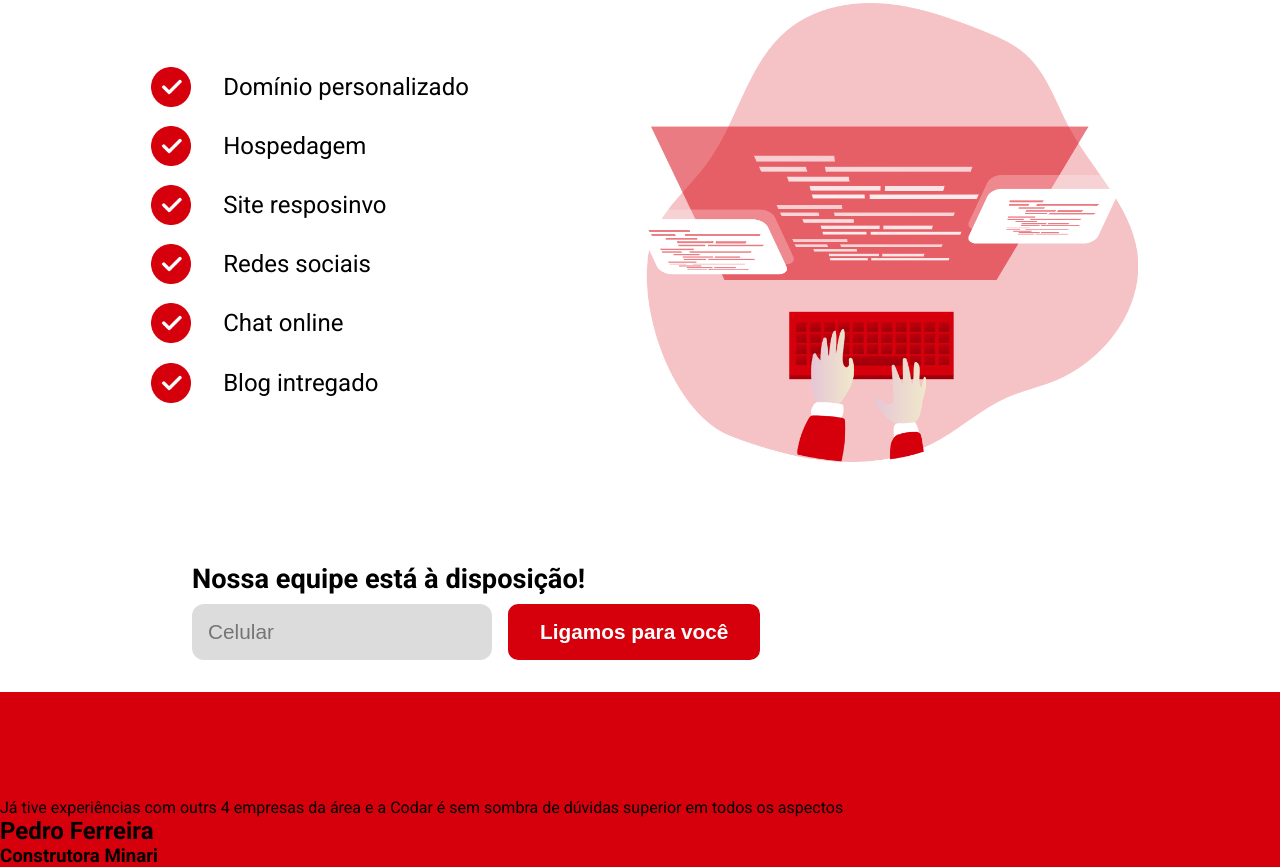
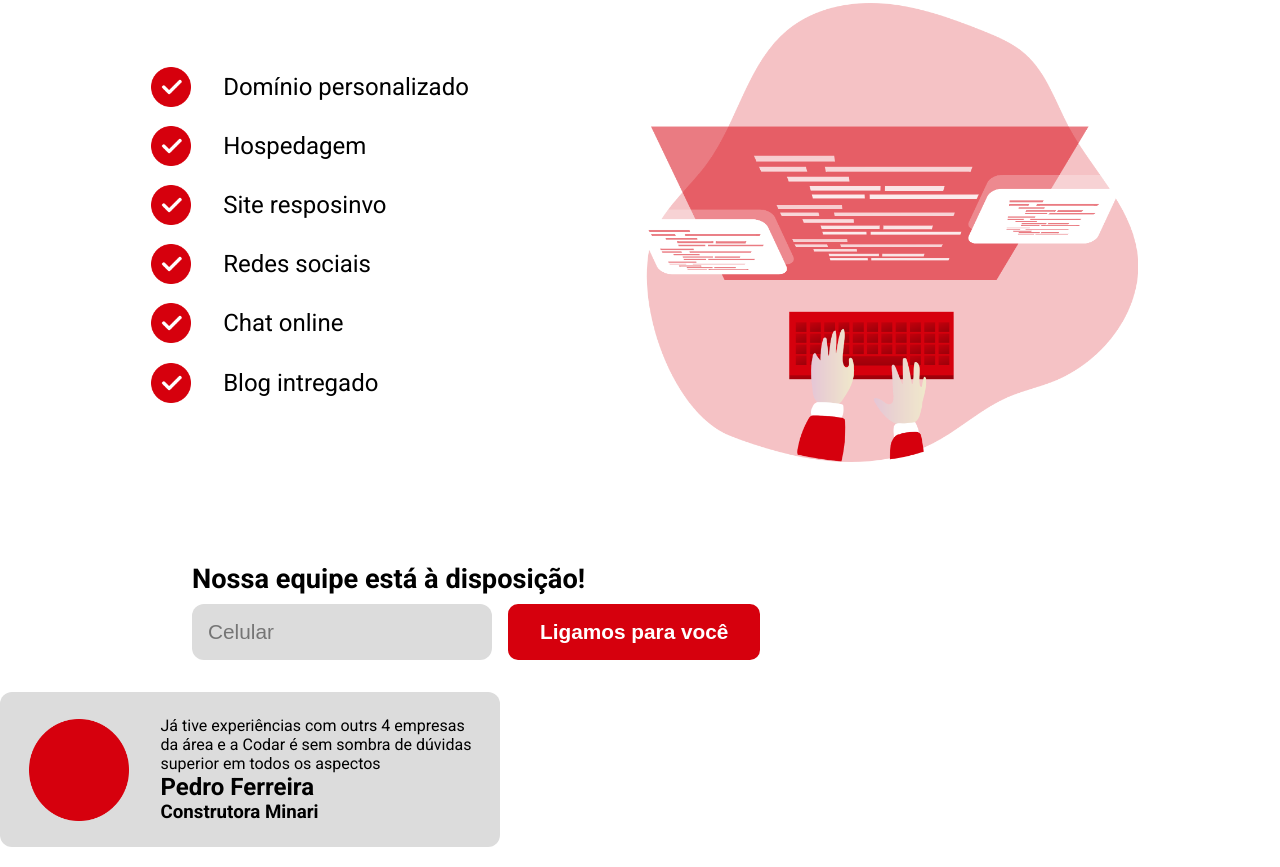
Before and after one commit to DannielDMB28/projeto-coder, a plain HTML site: page index.html in a window 1280 px wide. Shown: the part 947-1814 px from the top of the page. Drawn offline with Linux system fonts and the light colour scheme.

Commit message:
atualizei

```diff
--- a/estilos/style.css
+++ b/estilos/style.css
@@ -153,5 +153,17 @@ main > div > button {
 }
 
 .comentario {
-     background-color: #d6000d;
+    background: #DCDCDC;
+    max-width: 500px;
+    padding: 1.5rem;
+    display: flex;
+    align-items: center;
+    justify-content: center;
+    gap: 2rem;
+    border-radius: 12px;
 }
+
+.div-comentario {
+    flex-direction: column;
+    gap: 1rem;
+}
--- a/index.html
+++ b/index.html
@@ -69,15 +69,15 @@
         </div>
     </div>
 
-    <section>
+
         <div class="comentario">
             <img src="imagens/Ellipse 4.png" alt="" width="100">
-            <div>
-                <p>Já tive experiências com outrs 4 empresas da área e a Codar é sem sombra de dúvidas superior em todos os aspectos</p>
+            <div class="div-comentario">
+                <p>Já tive experiências com outrs 4 empresas <br> da área e a Codar é sem sombra de dúvidas <br> superior em todos os aspectos</p>
                 <h2>Pedro Ferreira</h2>
                 <h3>Construtora Minari</h3>
             </div>
         </div>
-    </section>
+
 </body>
 </html>
```
